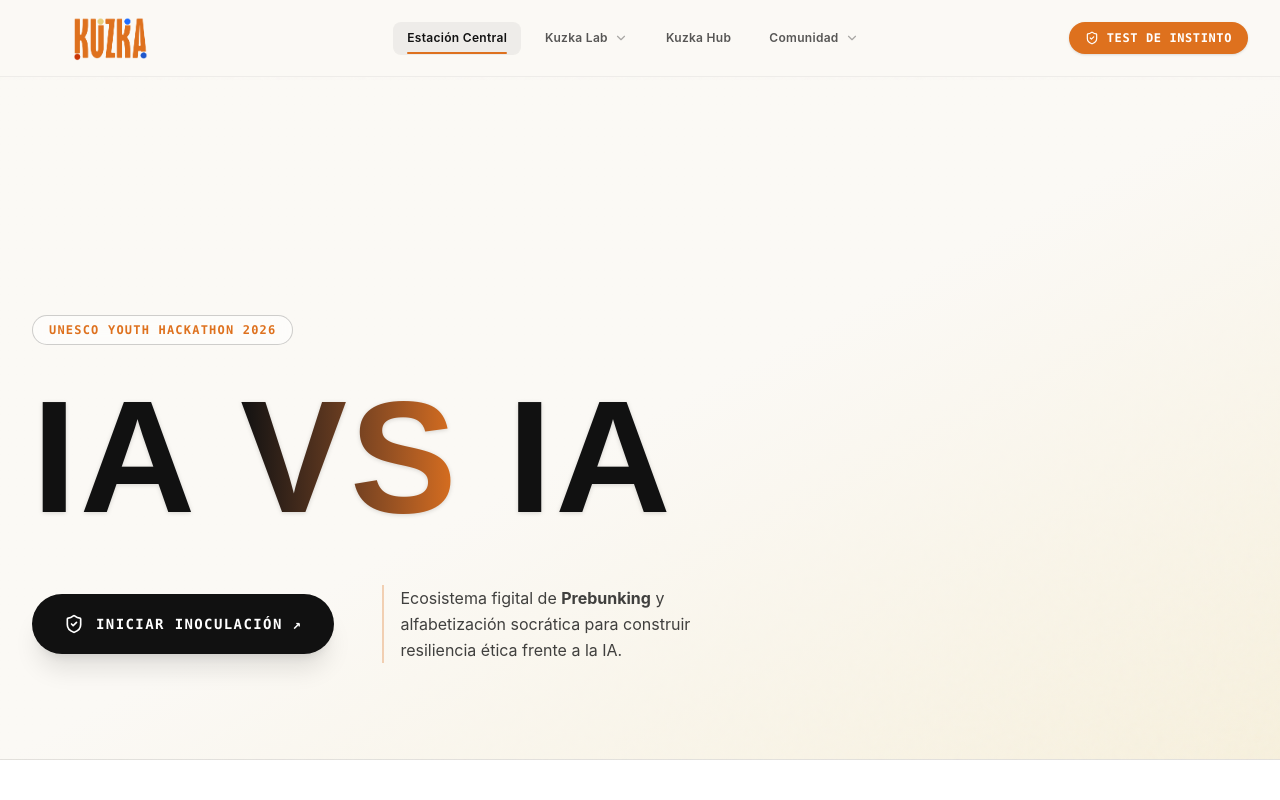
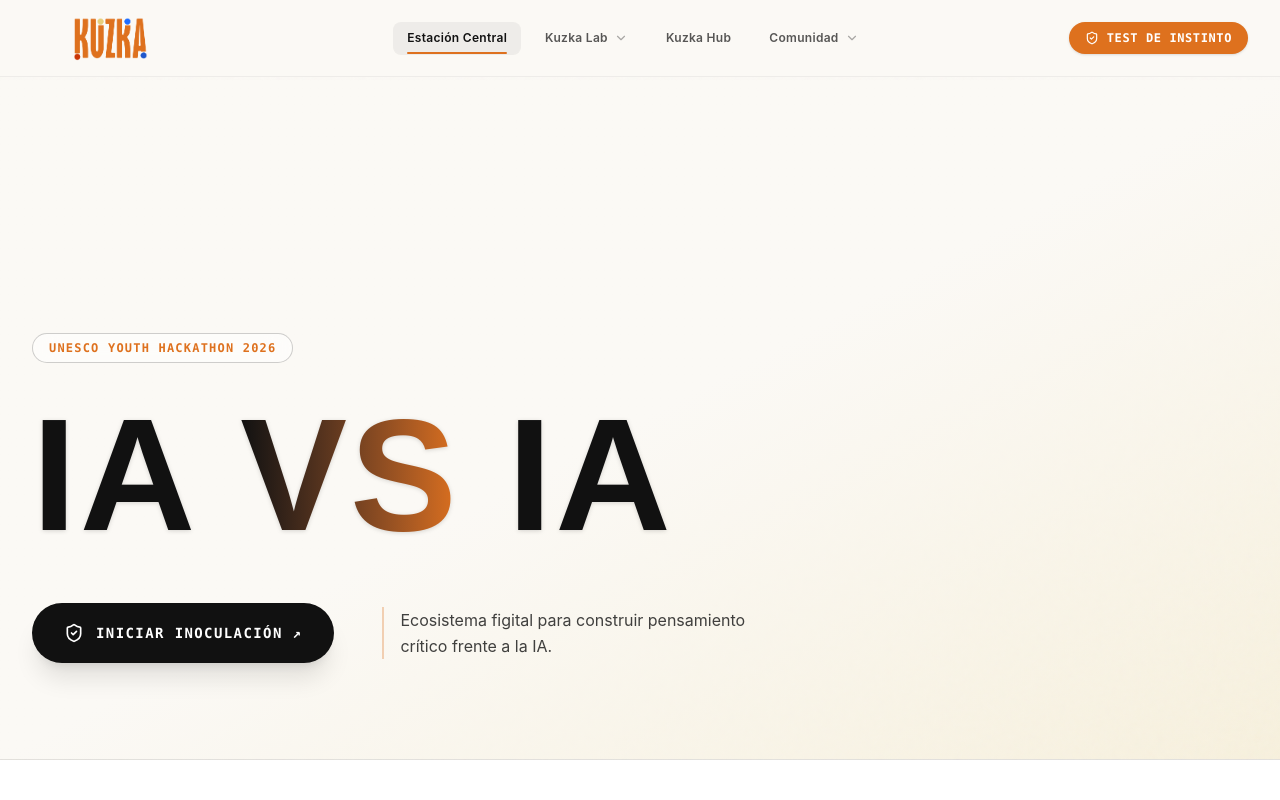
Before and after one commit to 20230322-cmyk/kuzka-lab-unesco, a React (Vite) app: page / in a window 1280 px wide. Shown: the top 800 px of the page. Built offline with nearby package versions, Linux system fonts and the light colour scheme.

Commit message:
feat(hub): simplifica el texto descriptivo del hero

```diff
--- a/src/features/hub/views/HomeHubView.jsx
+++ b/src/features/hub/views/HomeHubView.jsx
@@ -89,7 +89,7 @@ export function HomeHubView() {
                 </Link>
 
                 <p className="max-w-sm text-sm sm:text-base text-[var(--text-main)]/80 font-sans leading-relaxed border-l-2 border-[var(--color-naranja-kuska)]/30 pl-4">
-                  Ecosistema figital de <strong>Prebunking</strong> y alfabetización socrática para construir resiliencia ética frente a la IA.
+                  Ecosistema figital para construir pensamiento crítico frente a la IA.
                 </p>
               </div>
             </div>
```
